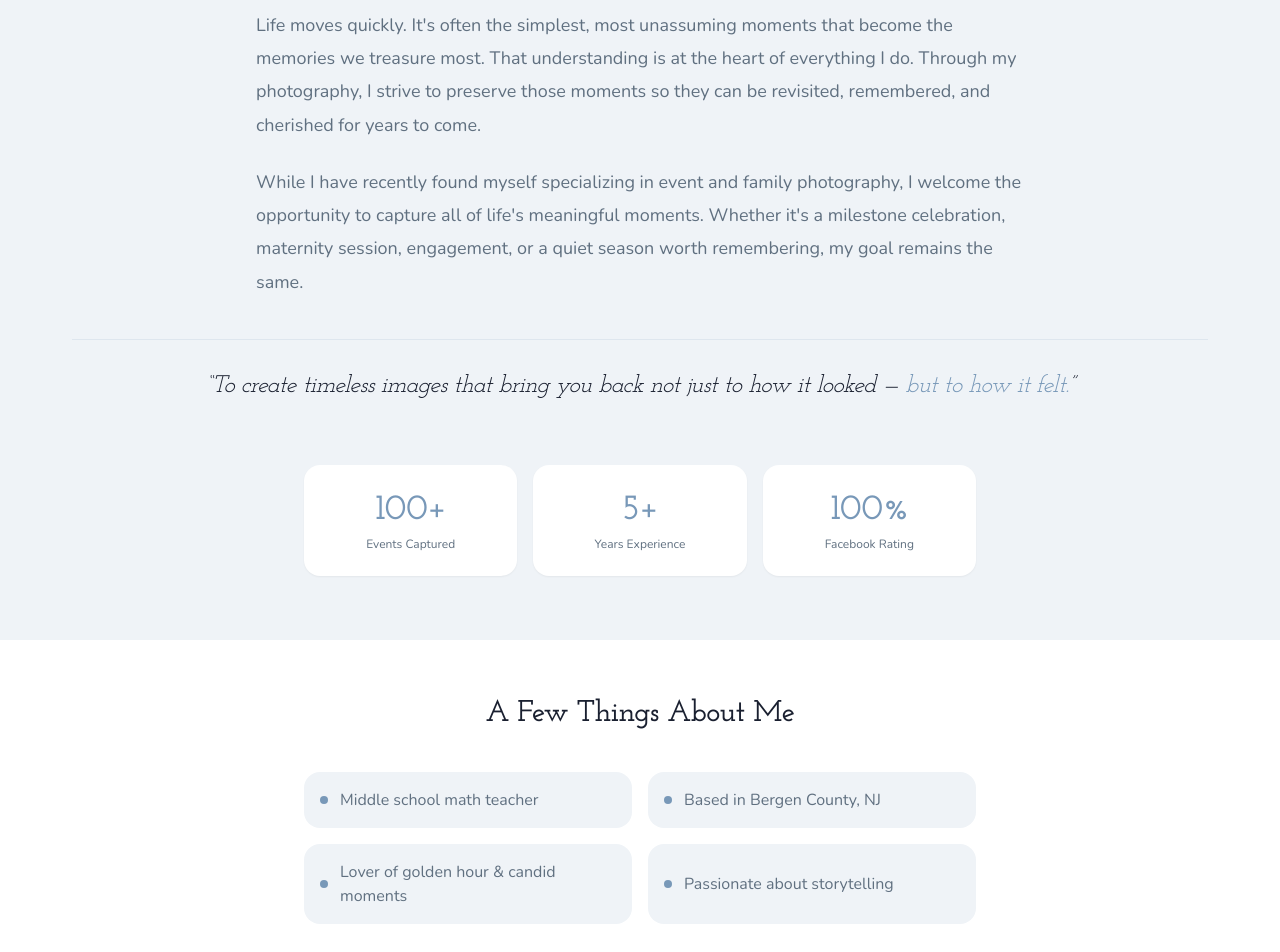
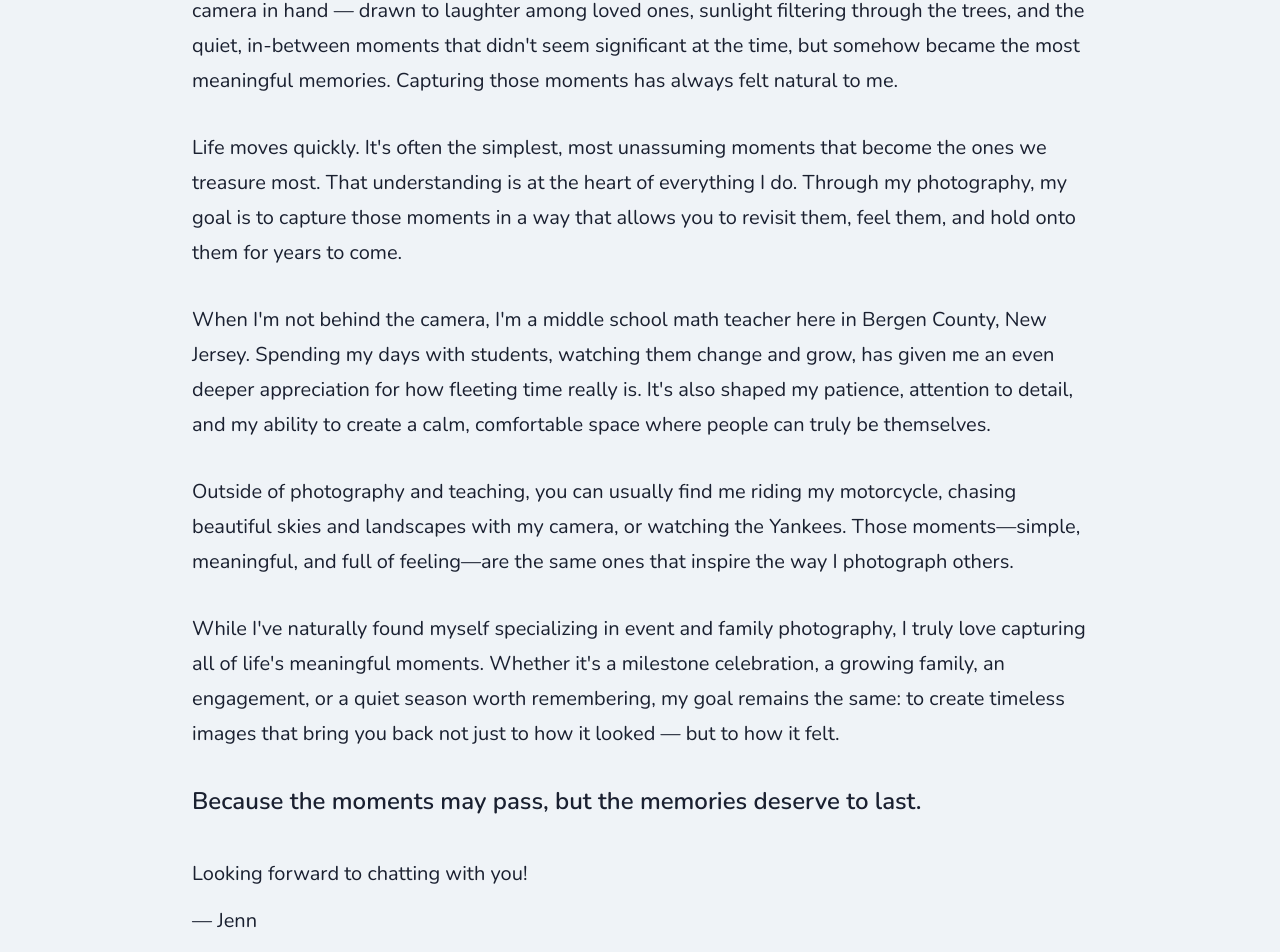
Before and after one commit to pixelverse-studios/iffers-pictures, a Next.js app: page /about in a window 1280 px wide. Shown: the part 839-1791 px from the top of the page. Built offline with nearby package versions, Linux system fonts and the light colour scheme.

Commit message:
Update about page narrative (#83)

```diff
--- a/src/components/features/about/AboutBio.tsx
+++ b/src/components/features/about/AboutBio.tsx
@@ -11,37 +11,70 @@ export function AboutBio() {
         <div className="container">
 
           {/* Single-column body — centered */}
-          <div className="max-w-3xl mx-auto space-y-6 mb-10">
-            <p className="text-[var(--text-secondary)] text-lg leading-[1.85]">
-              Growing up, I was always the one holding the camera — drawn to
-              laughter among loved ones, sunlight filtering through the trees,
-              and the quiet in-between moments that didn&apos;t seem
+          <div className="max-w-4xl mx-auto space-y-8">
+            <p className="text-[var(--foreground)] text-xl md:text-2xl font-semibold leading-[1.55]">
+              Hi! I&apos;m Jennifer — but most of my friends and family call me
+              Jenn, and I&apos;m so glad you&apos;re here.
+            </p>
+            <p className="text-[var(--foreground)] text-lg md:text-xl leading-[1.75]">
+              I&apos;ve loved photography for as long as I can remember.
+              Growing up, I was always the one with a camera in hand — drawn
+              to laughter among loved ones, sunlight filtering through the
+              trees, and the quiet, in-between moments that didn&apos;t seem
               significant at the time, but somehow became the most meaningful
-              memories. Capturing those moments became second nature to me.
+              memories. Capturing those moments has always felt natural to me.
             </p>
-            <p className="text-[var(--text-secondary)] text-lg leading-[1.85]">
+            <p className="text-[var(--foreground)] text-lg md:text-xl leading-[1.75]">
               Life moves quickly. It&apos;s often the simplest, most
-              unassuming moments that become the memories we treasure most.
-              That understanding is at the heart of everything I do. Through
-              my photography, I strive to preserve those moments so they can
-              be revisited, remembered, and cherished for years to come.
+              unassuming moments that become the ones we treasure most. That
+              understanding is at the heart of everything I do. Through my
+              photography, my goal is to capture those moments in a way that
+              allows you to revisit them, feel them, and hold onto them for
+              years to come.
             </p>
-            <p className="text-[var(--text-secondary)] text-lg leading-[1.85]">
-              While I have recently found myself specializing in event and
-              family photography, I welcome the opportunity to capture all of
-              life&apos;s meaningful moments. Whether it&apos;s a milestone
-              celebration, maternity session, engagement, or a quiet season
-              worth remembering, my goal remains the same.
+            <p className="text-[var(--foreground)] text-lg md:text-xl leading-[1.75]">
+              When I&apos;m not behind the camera, I&apos;m a middle school
+              math teacher here in Bergen County, New Jersey. Spending my days
+              with students, watching them change and grow, has given me an
+              even deeper appreciation for how fleeting time really is.
+              It&apos;s also shaped my patience, attention to detail, and my
+              ability to create a calm, comfortable space where people can
+              truly be themselves.
             </p>
+            <p className="text-[var(--foreground)] text-lg md:text-xl leading-[1.75]">
+              Outside of photography and teaching, you can usually find me
+              riding my motorcycle, chasing beautiful skies and landscapes with
+              my camera, or watching the Yankees. Those moments—simple,
+              meaningful, and full of feeling—are the same ones that inspire
+              the way I photograph others.
+            </p>
+            <p className="text-[var(--foreground)] text-lg md:text-xl leading-[1.75]">
+              While I&apos;ve naturally found myself specializing in event and
+              family photography, I truly love capturing all of life&apos;s
+              meaningful moments. Whether it&apos;s a milestone celebration, a
+              growing family, an engagement, or a quiet season worth
+              remembering, my goal remains the same: to create timeless images
+              that bring you back not just to how it looked — but to how it
+              felt.
+            </p>
+            <p className="text-[var(--foreground)] text-xl md:text-2xl font-semibold leading-[1.55]">
+              Because the moments may pass, but the memories deserve to last.
+            </p>
+            <div className="space-y-3 pt-1">
+              <p className="text-[var(--foreground)] text-lg md:text-xl leading-[1.75]">
+                Looking forward to chatting with you!
+              </p>
+              <p className="text-[var(--foreground)] text-lg md:text-xl leading-[1.75]">
+                — Jenn
+              </p>
+            </div>
           </div>
 
-          {/* Closing pull quote */}
-          <div className="border-t border-[var(--brand)]/15 pt-8">
+          <div className="mt-10 border-t border-[var(--brand)]/15 pt-8">
             <p className="text-xl md:text-2xl font-heading italic text-[var(--foreground)] text-center max-w-4xl mx-auto leading-snug">
-              &ldquo;To create timeless images that bring you back not just to
-              how it looked —{" "}
-              <span className="text-[var(--brand)]">but to how it felt.</span>
-              &rdquo;
+              &ldquo;I create a calm, comfortable environment where people can
+              truly be themselves — because that&apos;s when the most
+              meaningful photographs happen.&rdquo;
             </p>
           </div>
 
@@ -82,35 +115,6 @@ export function AboutBio() {
         </div>
       </section>
 
-      {/* A Few Things About Me */}
-      <section className="py-10 md:py-14 bg-white">
-        <div className="container">
-          <div className="max-w-2xl mx-auto">
-            <h2 className="text-2xl md:text-3xl font-heading font-semibold text-[var(--foreground)] text-center mb-10">
-              A Few Things About Me
-            </h2>
-            <div className="grid grid-cols-1 sm:grid-cols-2 gap-4">
-              {[
-                "Middle school math teacher",
-                "Based in Bergen County, NJ",
-                "Lover of golden hour & candid moments",
-                "Passionate about storytelling",
-              ].map((fact) => (
-                <div
-                  key={fact}
-                  className="flex items-center gap-3 p-4 rounded-xl bg-[var(--background-warm)]"
-                >
-                  <div className="w-2 h-2 rounded-full bg-[var(--brand)] shrink-0" />
-                  <p className="text-[var(--text-secondary)] text-base">
-                    {fact}
-                  </p>
-                </div>
-              ))}
-            </div>
-          </div>
-        </div>
-      </section>
-
       {/* Approach / Philosophy */}
       <section className="py-10 md:py-14 bg-[var(--background-warm)]">
         <div className="container">
```
Also changed, not shown: 1 other file (tests, documents, lock files or other folders).
